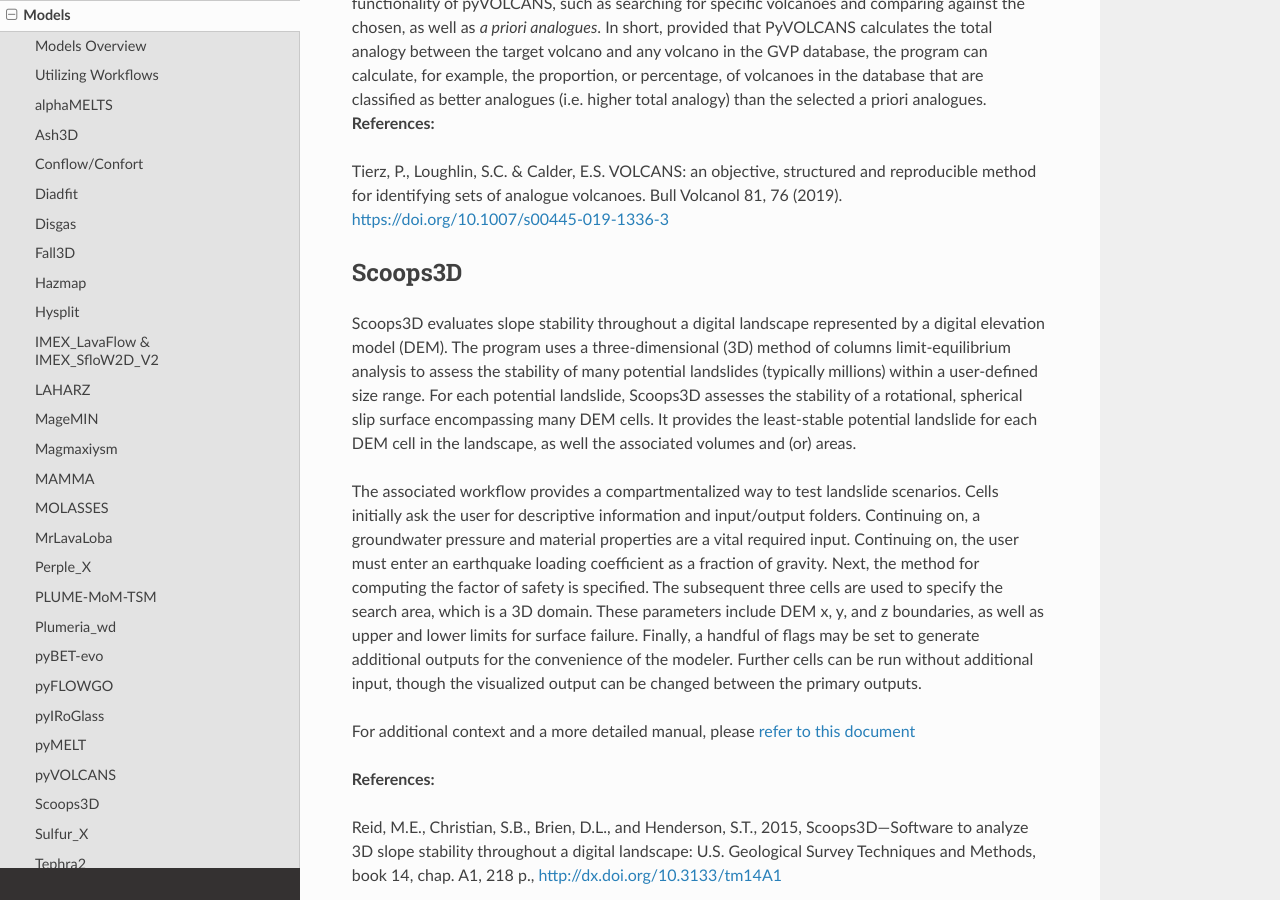
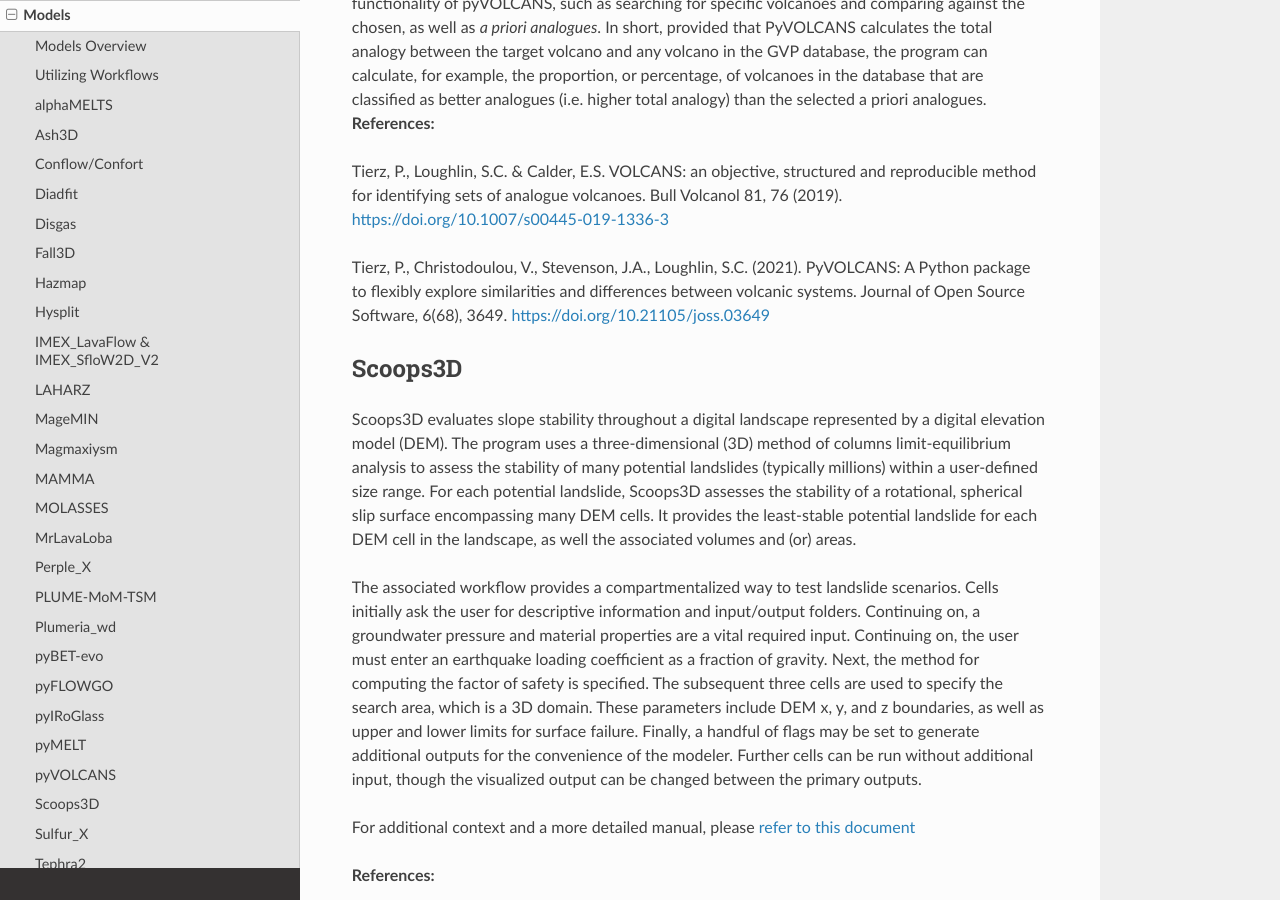
Before and after one commit to volcanocyber/victor-docs, a Sphinx documentation site: the page built from docs/source/models.rst, in a window 1280 px wide and 900 px high, scrolled down 15622 px. Built offline with Sphinx 7.4.7 and the Read the Docs theme 3.1.0, drawn with Linux system fonts in a browser that asks for light colours.

Commit message:
added pyvolcans citation

```diff
--- a/docs/source/models.rst
+++ b/docs/source/models.rst
@@ -557,6 +557,9 @@
 Tierz, P., Loughlin, S.C. & Calder, E.S. VOLCANS: an objective,
 structured and reproducible method for identifying sets of analogue volcanoes. Bull Volcanol 81, 76 (2019). https://doi.org/10.1007/s00445-019-1336-3
 
+Tierz, P., Christodoulou, V., Stevenson, J.A., Loughlin, S.C. (2021). PyVOLCANS: A Python package to flexibly
+explore similarities and differences between volcanic systems. Journal of Open Source Software, 6(68), 3649. https://doi.org/10.21105/joss.03649
+
 .. _Scoops3D Citations:
 
 Scoops3D
```
